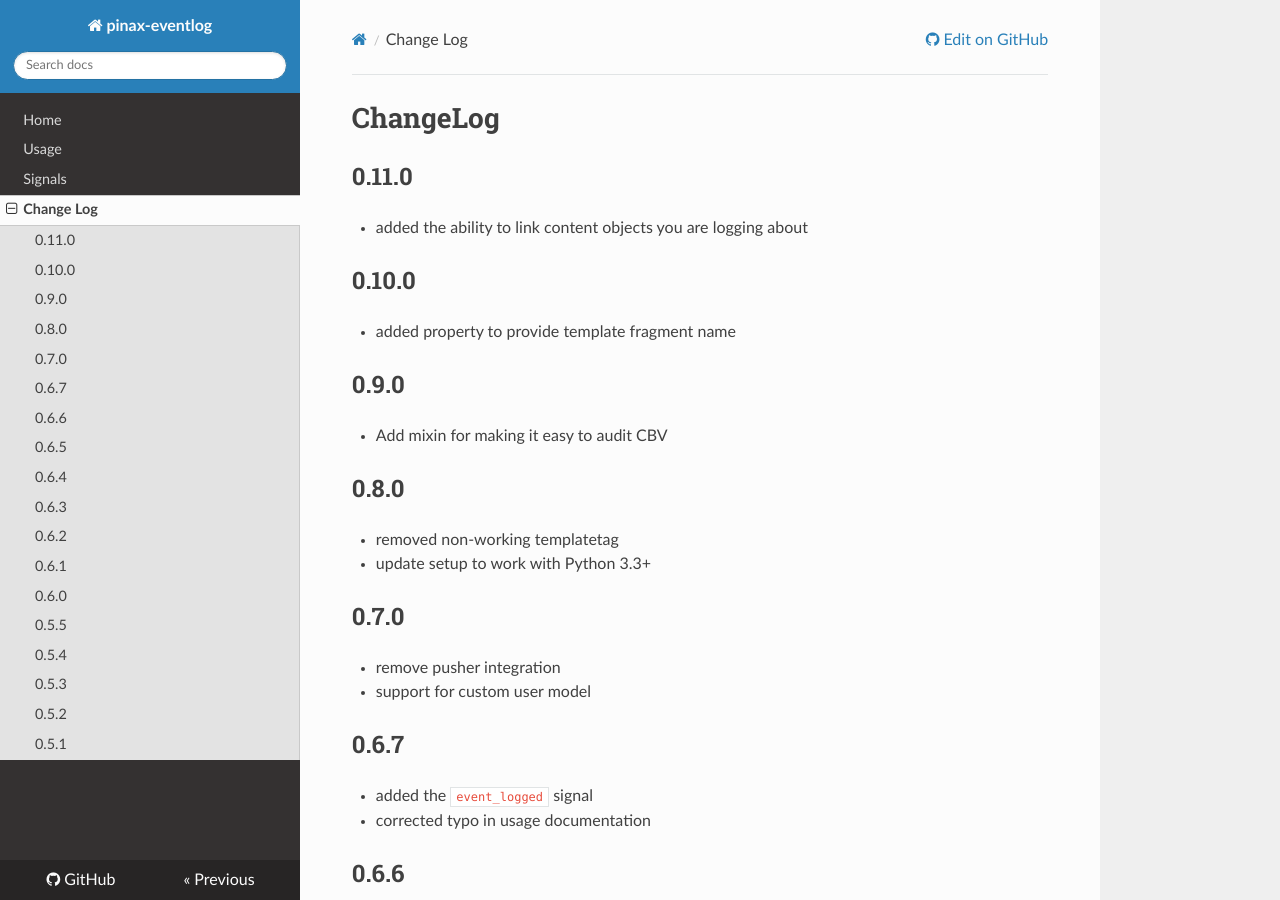
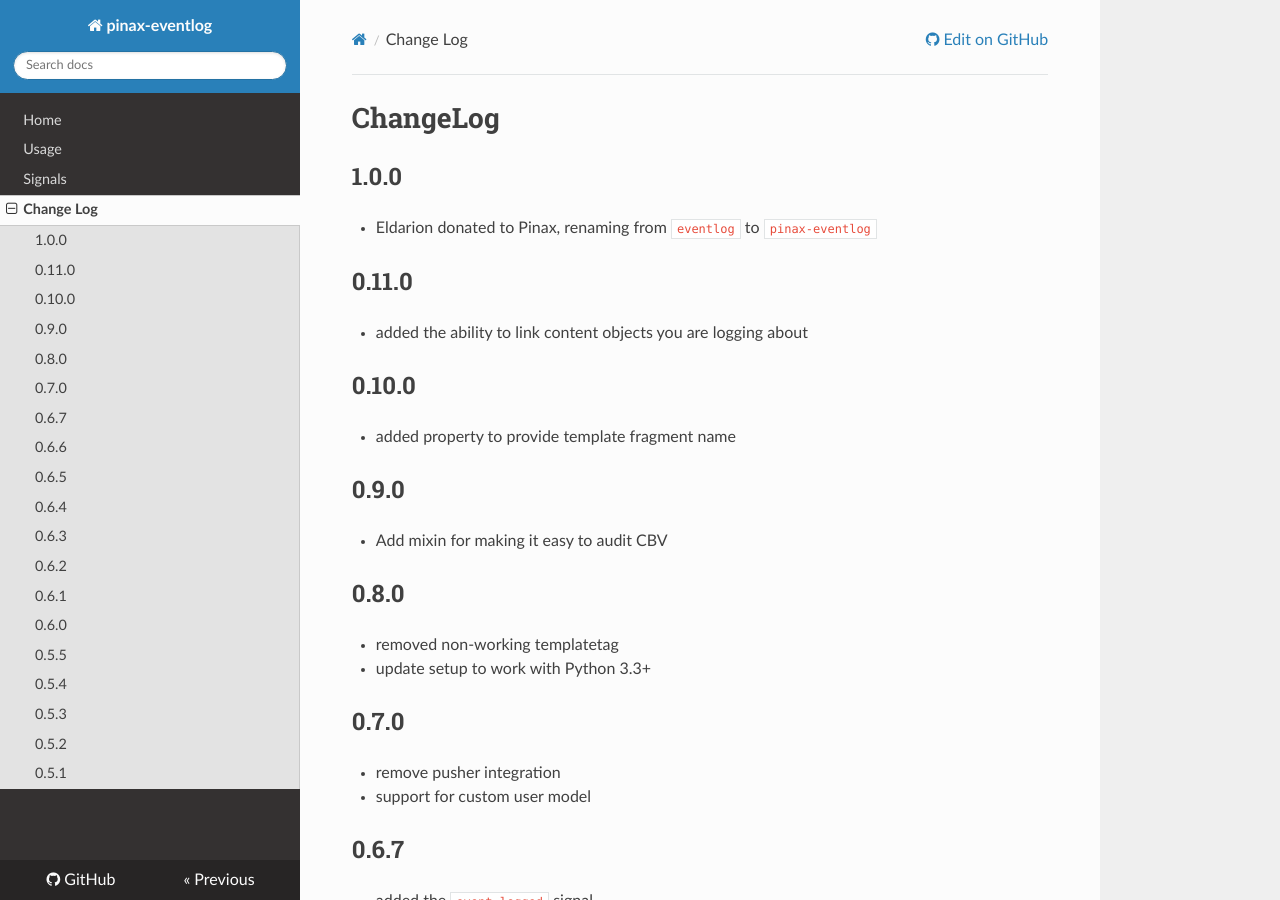
Before and after one commit to pinax/pinax-eventlog, an MkDocs documentation site: the page built from docs/changelog.md, in a window 1280 px wide and 900 px high. Built offline with MkDocs 1.6.1, drawn with Linux system fonts in a browser that asks for light colours; nearby versions of some CDN libraries; old or Windows-style settings are respelled for this version of MkDocs.

Commit message:
Update change log

```diff
--- a/docs/changelog.md
+++ b/docs/changelog.md
@@ -1,4 +1,9 @@
 # ChangeLog
+
+## 1.0.0
+
+- Eldarion donated to Pinax, renaming from `eventlog` to `pinax-eventlog`
+
 
 ## 0.11.0
 
```
